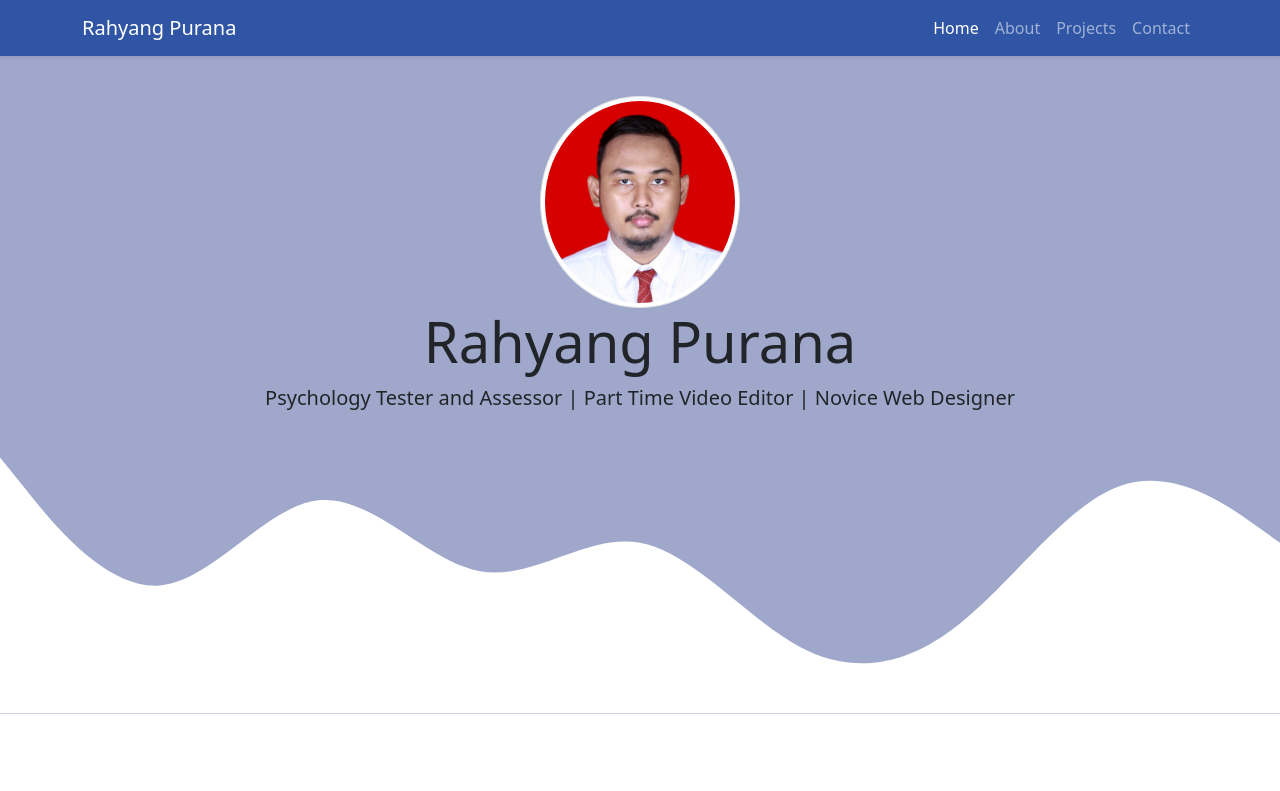
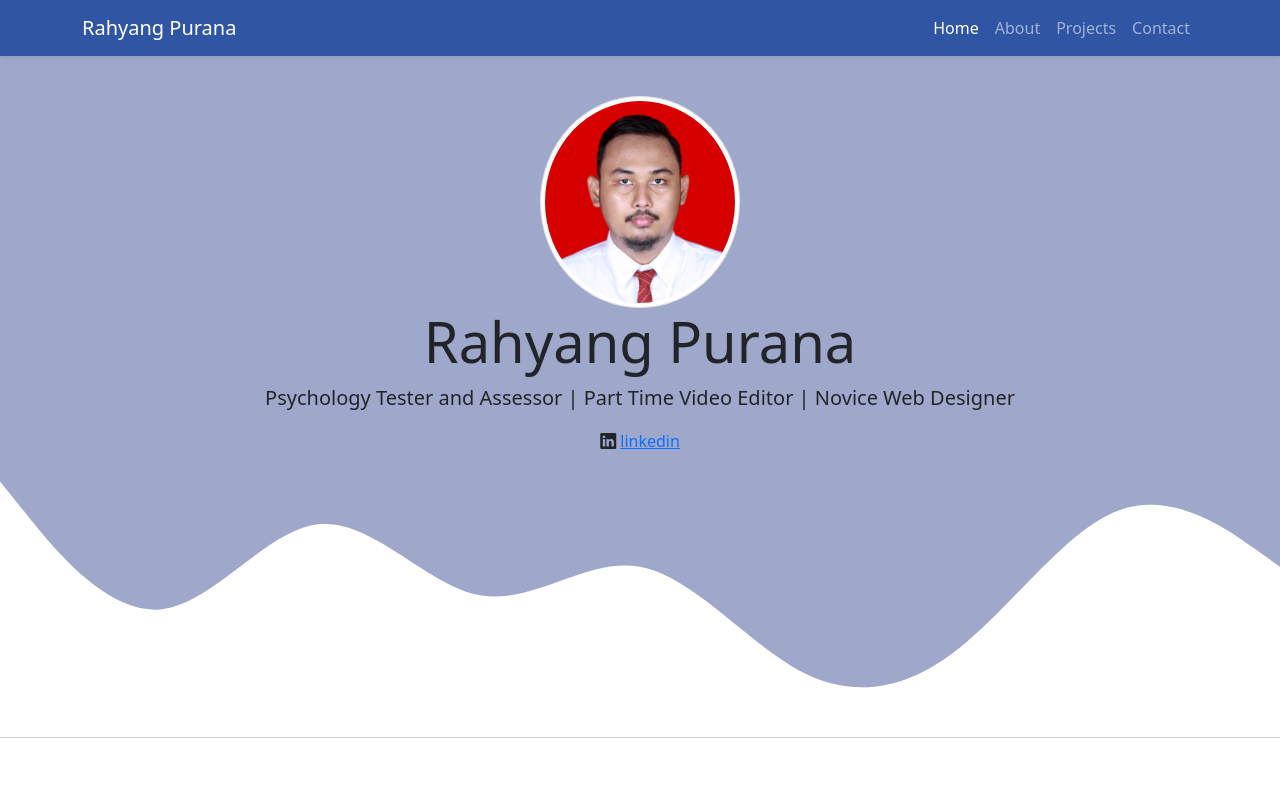
Before and after one commit to rahyangpurana/rahyangpurana.github.io, a plain HTML site: page index.html in a window 1280 px wide. Shown: the top 791 px of the page. Drawn offline with nearby package versions, Linux system fonts and the light colour scheme.

Commit message:
Update index.html
menambah link linkedin

```diff
--- a/index.html
+++ b/index.html
@@ -48,6 +48,8 @@
       <img src="img/FOTO ORI.jpg" alt="Rahyang Purana" width="200" class="rounded-circle img-thumbnail" />
       <h1 class="display-4">Rahyang Purana</h1>
       <p class="lead">Psychology Tester and Assessor | Part Time Video Editor | Novice Web Designer</p>
+      <i class="bi bi-linkedin"></i>
+      <a href="https://www.linkedin.com/in/rahyangpurana/">linkedin</a>
       <svg xmlns="http://www.w3.org/2000/svg" viewBox="0 0 1440 320">
         <path
           fill="#fff"
@@ -55,6 +57,7 @@
           d="M0,32L30,69.3C60,107,120,181,180,176C240,171,300,85,360,80C420,75,480,149,540,160C600,171,660,117,720,128C780,139,840,213,900,245.3C960,277,1020,267,1080,218.7C1140,171,1200,85,1260,64C1320,43,1380,85,1410,106.7L1440,128L1440,320L1410,320C1380,320,1320,320,1260,320C1200,320,1140,320,1080,320C1020,320,960,320,900,320C840,320,780,320,720,320C660,320,600,320,540,320C480,320,420,320,360,320C300,320,240,320,180,320C120,320,60,320,30,320L0,320Z"
         ></path>
       </svg>
+
     </section>
     <!-- Akhir Jumbotron -->
 
```
